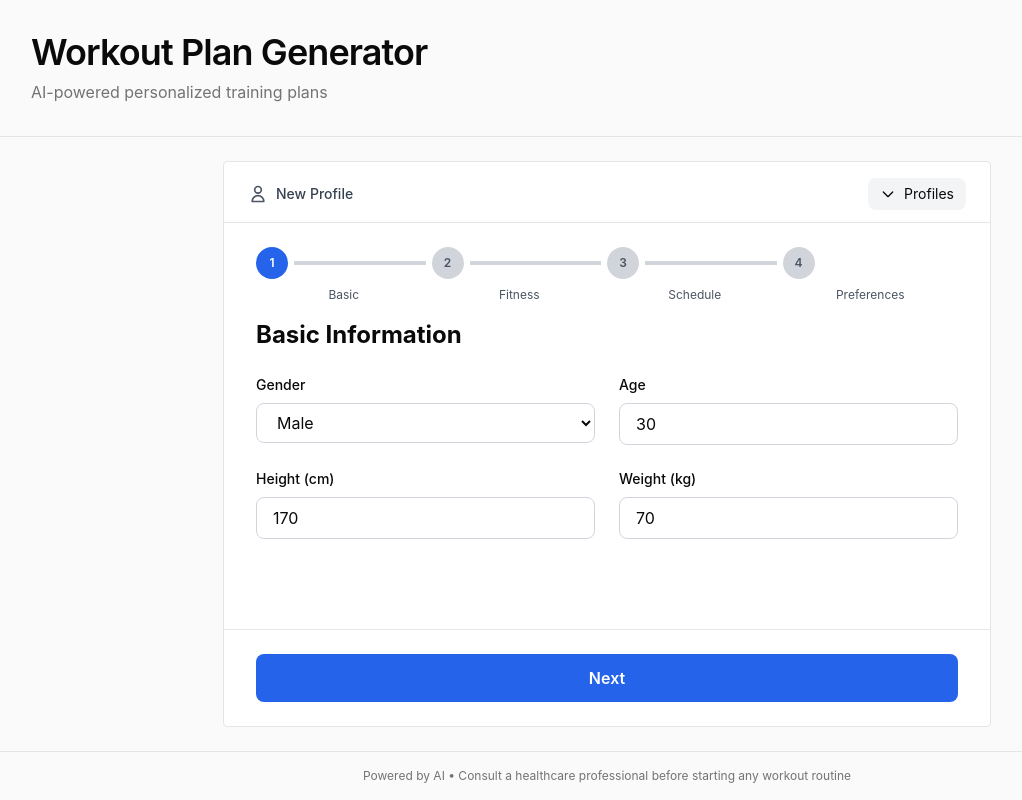
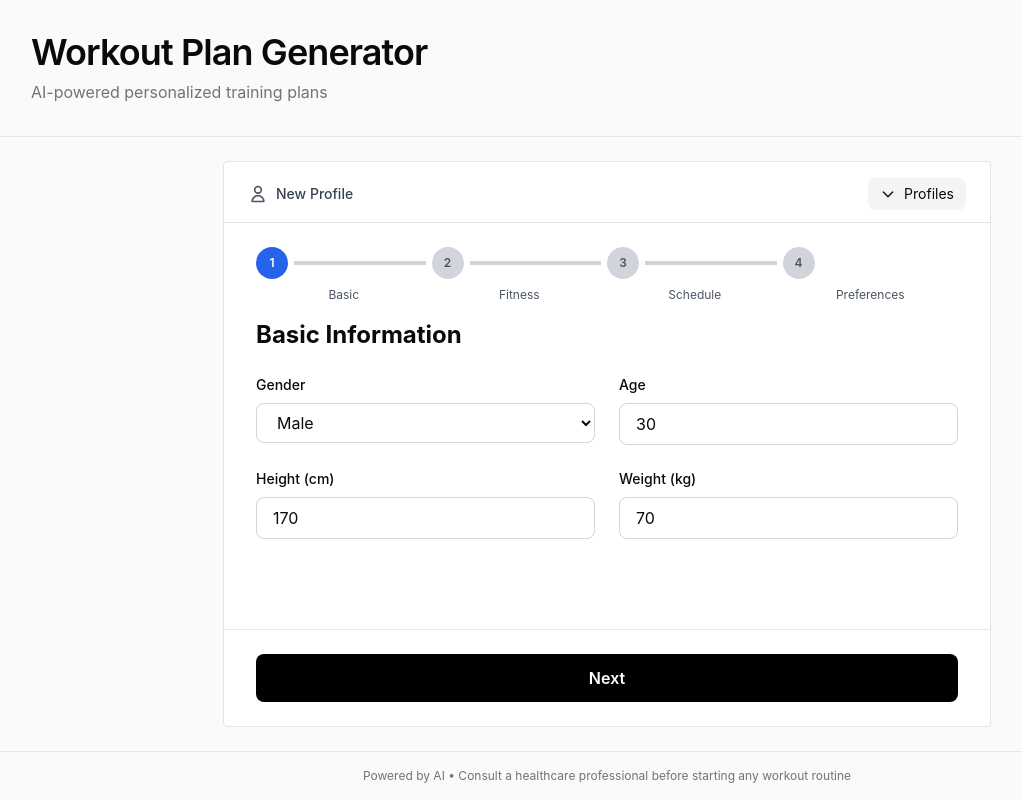
Before and after one commit to sibulus13/Workout-Gen, a Next.js app: page / in a window 1280 px wide. Shown: the whole page, without its empty margins (33-1055 px from the left). Built offline with nearby package versions, Linux system fonts and the light colour scheme.

Commit message:
Updated next btn to btn primary

```diff
--- a/components/WorkoutForm.tsx
+++ b/components/WorkoutForm.tsx
@@ -865,7 +865,7 @@
             <button
               type="submit"
               disabled={isLoading}
-              className="flex-1 bg-blue-600 hover:bg-blue-700 disabled:bg-gray-400 text-white font-semibold py-3 px-6 rounded-lg transition-colors duration-200"
+              className="flex-1 btn btn-primary font-semibold py-3 px-6 rounded-lg transition-colors duration-200"
             >
               {currentStep === 4
                 ? 'Craft My Workout Plan'
```
